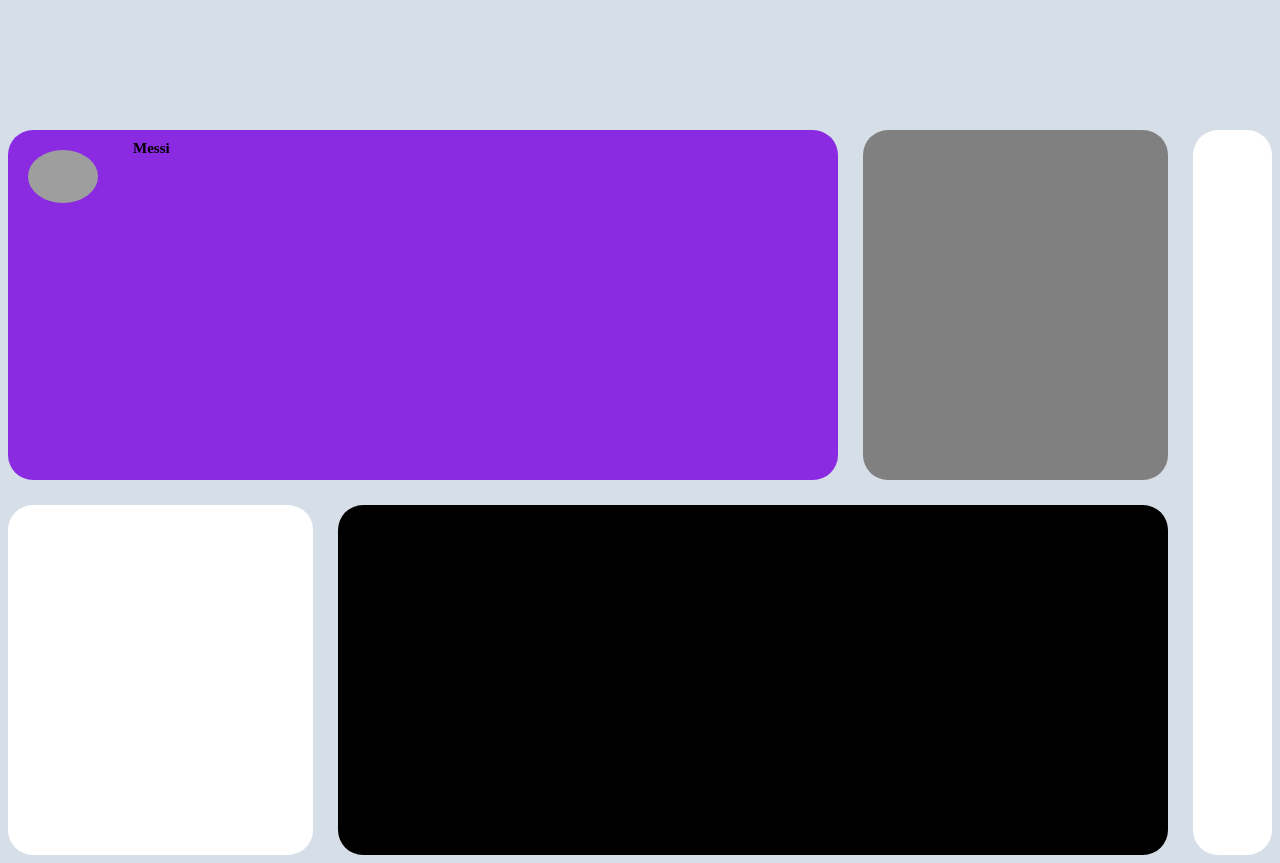
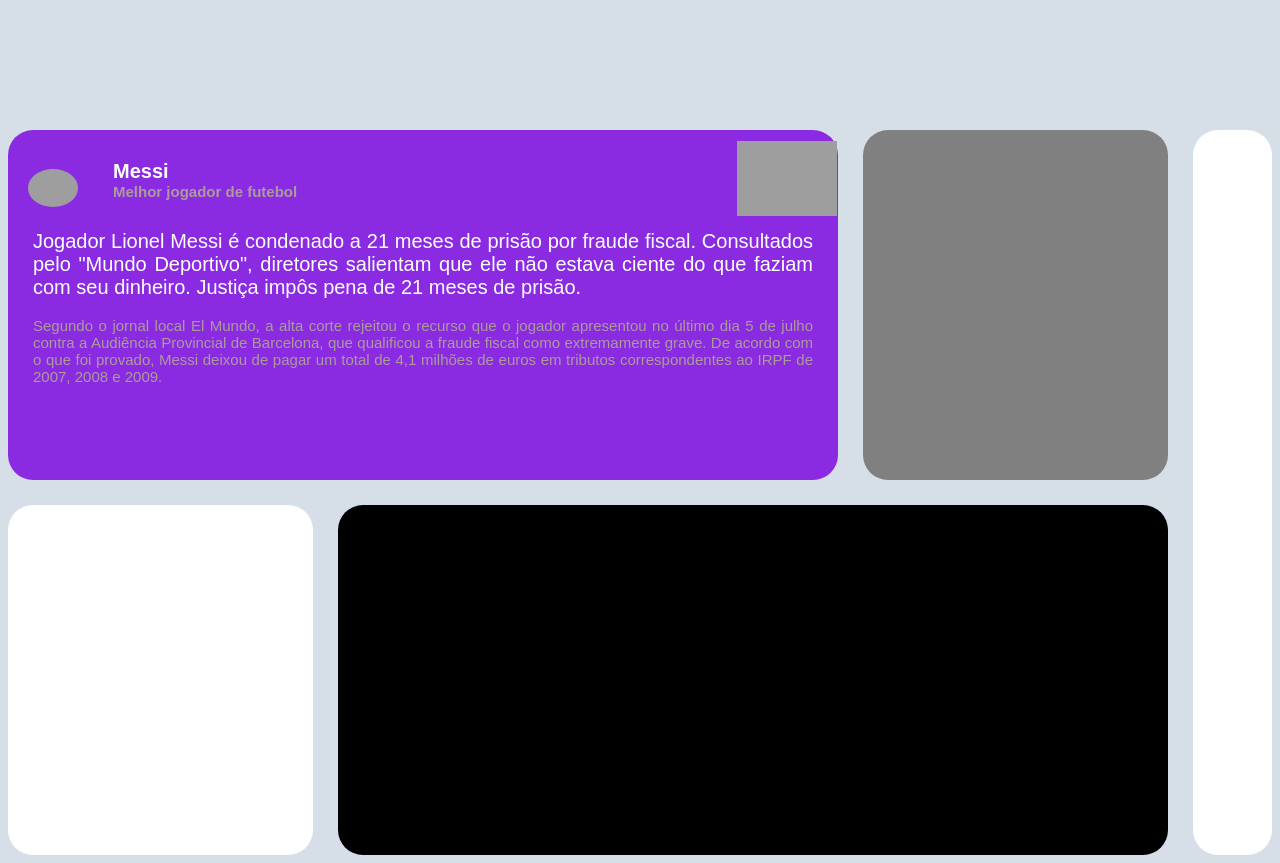
Before and after one commit to ViniciusNabarro/Layouts-Col-gio, a plain HTML site: page index.html in a window 1280 px wide. Drawn offline with Linux system fonts and the light colour scheme; grey boxes are pictures that could not be loaded.

Commit message:
Add files via upload
Atualização 2

```diff
--- a/index.html
+++ b/index.html
@@ -18,9 +18,18 @@
                 </div>
                 <div class="nomeroxo">
                     <h1>Messi</h1>
+                    <h2>Melhor jogador de futebol</h2>
+                </div>
+                <div class="aspas">
+                    <img src="https://static.vecteezy.com/system/resources/thumbnails/014/441/313/small_2x/double-quote-sans-right-icon-3d-design-for-application-and-website-presentation-png.png" alt="">
                 </div>
             </div>
-
+            <div class="flex">
+            <div class="textoroxo">
+                <p>Jogador Lionel Messi é condenado a 21 meses de prisão por fraude fiscal. Consultados pelo "Mundo Deportivo", diretores salientam que ele não estava ciente do que faziam com seu dinheiro. Justiça impôs pena de 21 meses de prisão.</p><br>
+                <p id="segundotexto">Segundo o jornal local El Mundo, a alta corte rejeitou o recurso que o jogador apresentou no último dia 5 de julho contra a Audiência Provincial de Barcelona, que qualificou a fraude fiscal como extremamente grave. De acordo com o que foi provado, Messi deixou de pagar um total de 4,1 milhões de euros em tributos correspondentes ao IRPF de 2007, 2008 e 2009.</P>
+            </div>
+            </div>
              </div>
              <div class="cinza">
 
--- a/style.css
+++ b/style.css
@@ -52,20 +52,52 @@
 }
 /*Foto perfil Roxo */
 .pairoxo{
+    align-items: center;
     height: 100px;
     display: flex;
+}
+.aspas img{
+    width: 100px;
+    margin-left: 440px;
 }
 .fotoroxo{
     margin-left: 20px;
     margin-top: 20px;
 }
 .fotoroxo img{
-    width: 70px;
+    width: 50px;
     border-radius: 50%;
 }
 .nomeroxo{
+    font-family: Arial, Helvetica, sans-serif;
     margin-left: 35px;
 }
 .nomeroxo h1{
+    color: white;
+    font-size: 20px;
+    margin-bottom: 0px;
+}
+.nomeroxo h2{
+    color: #ac9b9b;
+    margin-top: 0px;
     font-size: 15px;
 }
+.flex{
+    display: flex;
+}
+.textoroxo{
+    text-align: justify;
+    margin-left: 25px;
+    margin-right: 25px;
+    font-family: Arial, Helvetica, sans-serif;
+}
+.textoroxo p{
+    color: white;
+    margin-top: 0px;
+    margin-bottom: 0px;
+    font-size: 20px;
+}
+#segundotexto{
+    font-size: 15px;
+    color: #ac9b9b;
+    }
```
